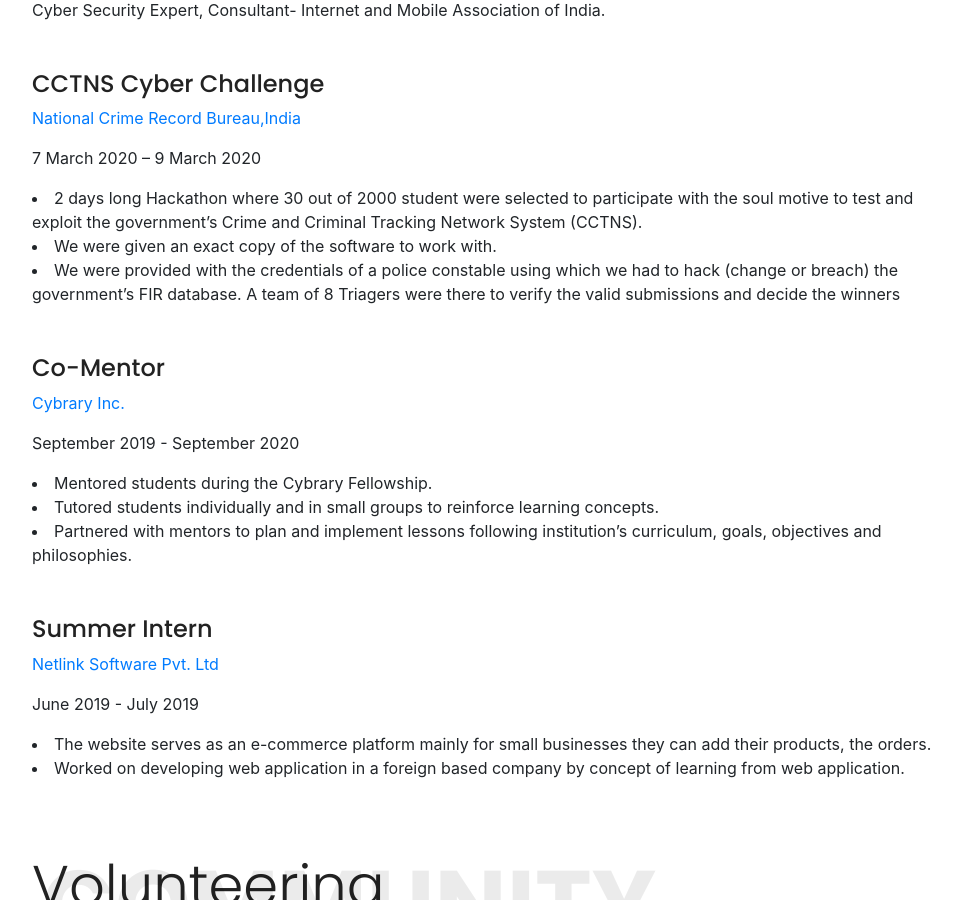
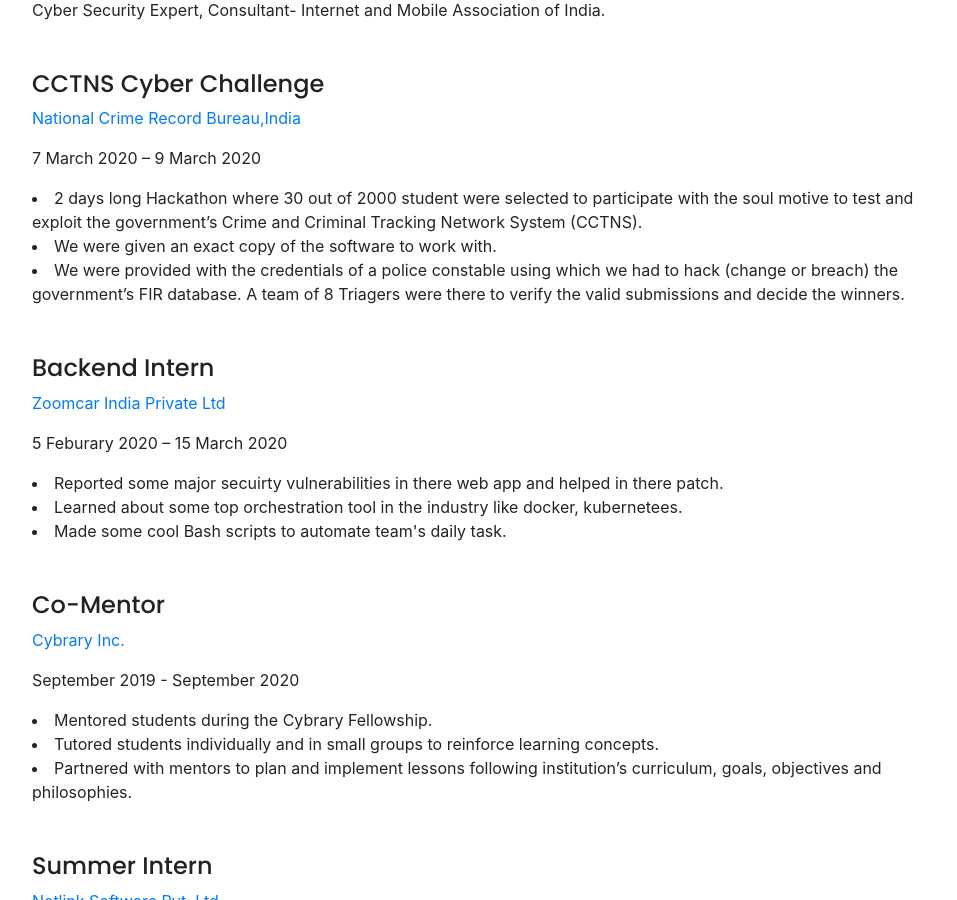
Before and after one commit to Siddharth-Rajput/Siddharth-Rajput.github.io, a Jekyll site: the page index.html, which Jekyll copies as it is, in a window 1280 px wide and 900 px high, scrolled down 3459 px. Shown: the whole window, without its empty margins (53-1010 px from the left). Built offline with Jekyll 4.4.1, drawn with Linux system fonts in a browser that asks for light colours; nearby versions of some CDN libraries.

Commit message:
Update index.html

```diff
--- a/index.html
+++ b/index.html
@@ -345,7 +345,22 @@
                                     <li>We were provided with the credentials of a police constable
                                         using which we had to hack (change or breach) the
                                         government’s FIR database. A team of 8 Triagers were
-                                        there to verify the valid submissions and decide the winners</li>
+                                        there to verify the valid submissions and decide the winners.</li>
+                                </div>
+                            </div>
+
+                            <div class="py-4">
+                                <div class="desc">
+                                    <h4>Backend Intern</h4>
+                                    <p><a href="https://www.zoomcar.com/bangalore">Zoomcar India Private Ltd</a></p>
+                                </div>
+                                <div>
+                                    <p>5 Feburary 2020 – 15 March 2020</p>
+                                </div>
+                                <div>
+                                    <li>Reported some major secuirty vulnerabilities in there web app and helped in there patch.</li>
+                                    <li>Learned about some top orchestration tool in the industry like docker, kubernetees.</li>
+                                    <li>Made some cool Bash scripts to automate team's daily task.</li>
                                 </div>
                             </div>
 
```
